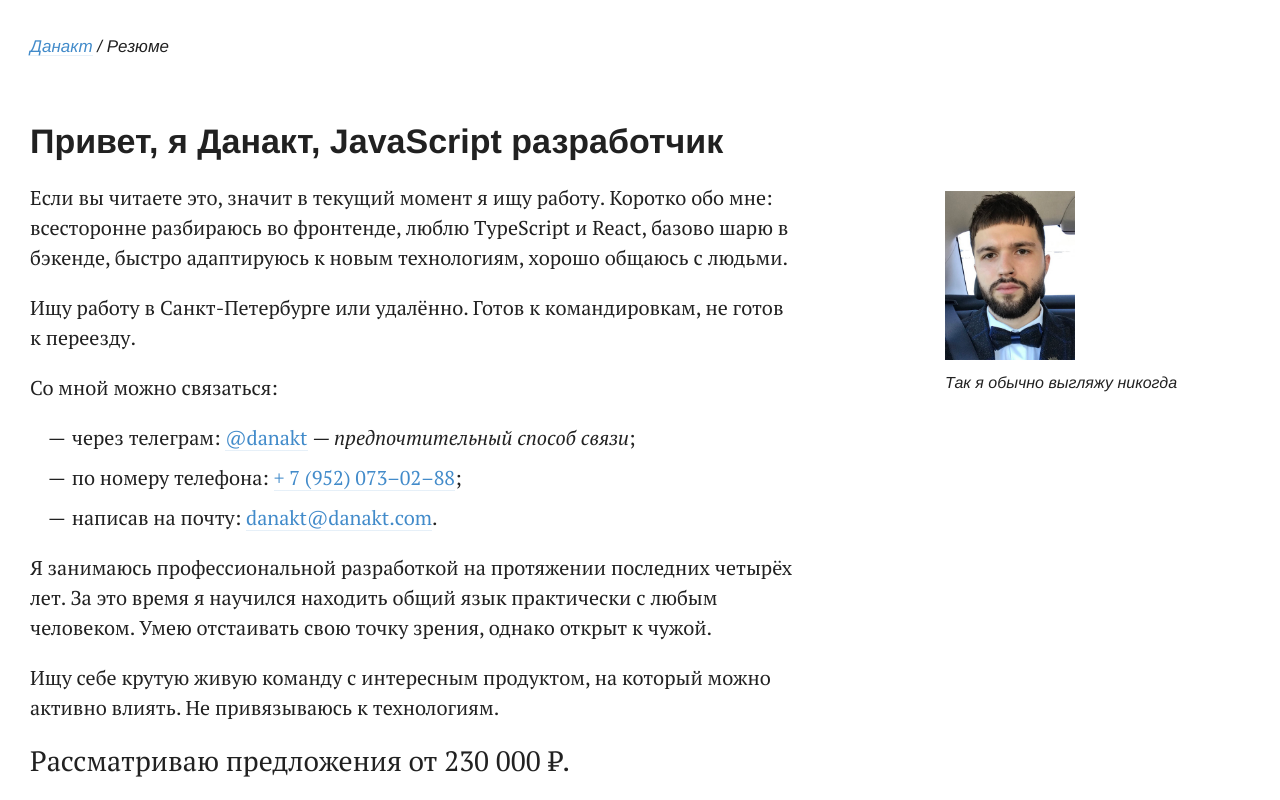
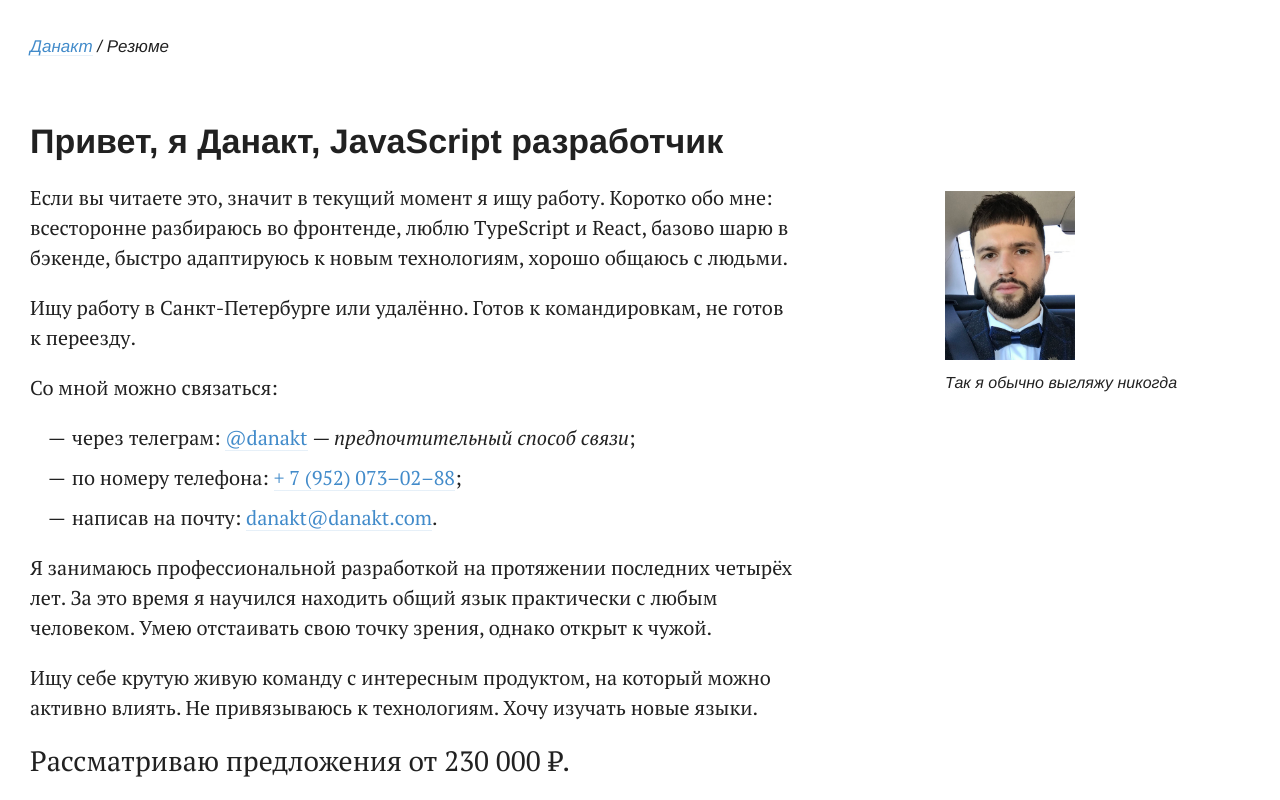
Before and after one commit to danakt/danakt.github.io, a Next.js app: page /cv in a window 1280 px wide. Shown: the top 800 px of the page. Built offline with nearby package versions, Linux system fonts and the light colour scheme; grey boxes are pictures that could not be loaded.

Commit message:
Update cv text

```diff
--- a/pages/cv.tsx
+++ b/pages/cv.tsx
@@ -61,7 +61,7 @@ export default function Cv() {
 
       <p>
         Ищу себе крутую живую команду с интересным продуктом, на который можно активно влиять. Не привязываюсь к
-        технологиям.
+        технологиям. Хочу изучать новые языки.
       </p>
 
       <p className="lead">Рассматриваю предложения от 230&nbsp;000&nbsp;₽.</p>
```
